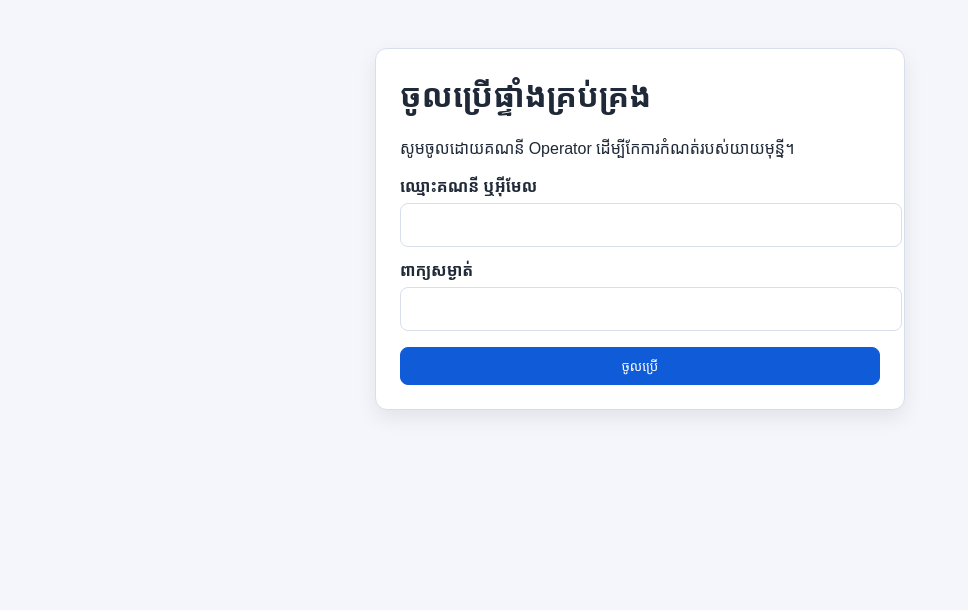
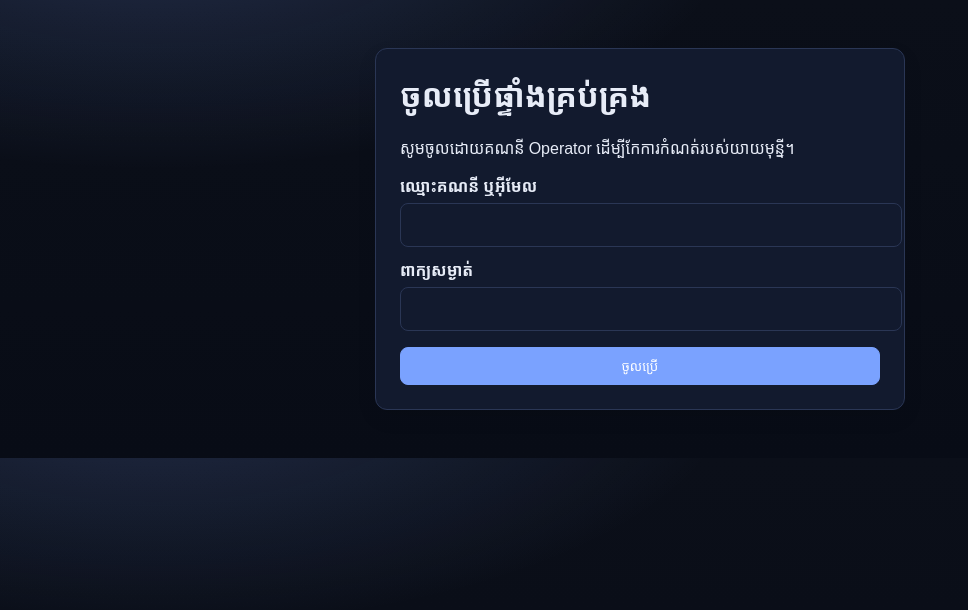
Before and after one commit to khengleng/YeayMonny, a Django app: page /operator/login/ in a window 1280 px wide. Shown: the top 610 px of the page, without its empty margins (0-968 px from the left). Run offline with Django 5.2, Linux system fonts and the light colour scheme; parts of the project's set-up code (start-up, migrations or seed data) failed here and were passed over.

Commit message:
Restyle chat and operator portal with Railway-like UI theme

```diff
--- a/chat/static/chat/operator.css
+++ b/chat/static/chat/operator.css
@@ -1,29 +1,29 @@
 :root {
-  color-scheme: light dark;
-  --op-bg: #f4f6fb;
-  --op-surface: #ffffff;
-  --op-text: #1f2937;
-  --op-muted: #5b6474;
-  --op-border: #d8dfeb;
-  --op-brand: #0f5bd8;
-  --op-brand-strong: #0c47a6;
-  --op-success-bg: #e9f8ef;
-  --op-success-border: #97d4ac;
-  --op-success-text: #166534;
-  --op-warn-bg: #fff8dd;
-  --op-warn-border: #f0dc8f;
-  --op-warn-text: #7a5a00;
+  color-scheme: dark light;
+  --op-bg: #0b0f19;
+  --op-surface: #121a2e;
+  --op-text: #e7ecf7;
+  --op-muted: #9aa7c2;
+  --op-border: #2a3655;
+  --op-brand: #7aa2ff;
+  --op-brand-strong: #9dbbff;
+  --op-success-bg: #13271b;
+  --op-success-border: #2f6240;
+  --op-success-text: #92e4af;
+  --op-warn-bg: #2a2311;
+  --op-warn-border: #69561f;
+  --op-warn-text: #f2d37a;
 }
 
 @media (prefers-color-scheme: dark) {
   :root {
-    --op-bg: #0f1218;
-    --op-surface: #161b24;
-    --op-text: #e6ebf3;
-    --op-muted: #a9b3c4;
-    --op-border: #2d3644;
-    --op-brand: #6ea7ff;
-    --op-brand-strong: #96bcff;
+    --op-bg: #0b0f19;
+    --op-surface: #121a2e;
+    --op-text: #e7ecf7;
+    --op-muted: #9aa7c2;
+    --op-border: #2a3655;
+    --op-brand: #7aa2ff;
+    --op-brand-strong: #9dbbff;
     --op-success-bg: #13271b;
     --op-success-border: #2f6240;
     --op-success-text: #92e4af;
@@ -36,7 +36,9 @@
 body {
   font-family: "Noto Sans Khmer", sans-serif;
   margin: 0;
-  background: var(--op-bg);
+  background:
+    radial-gradient(980px 420px at 12% -18%, rgba(122, 162, 255, 0.2), transparent 60%),
+    linear-gradient(180deg, var(--op-bg), #080c16);
   color: var(--op-text);
 }
 
@@ -47,11 +49,11 @@ body {
 }
 
 .card {
-  background: var(--op-surface);
+  background: linear-gradient(180deg, var(--op-surface), #0f1729);
   border: 1px solid var(--op-border);
   border-radius: 12px;
   padding: 20px;
-  box-shadow: 0 4px 14px rgba(0, 0, 0, 0.08);
+  box-shadow: 0 16px 36px rgba(0, 0, 0, 0.35);
 }
 
 a,
```
Also changed, not shown: chat/static/chat/style.css (+28 -15 lines).
